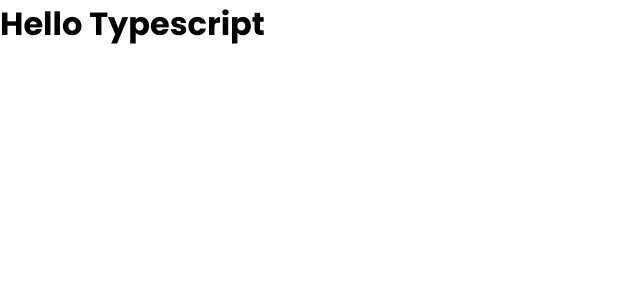
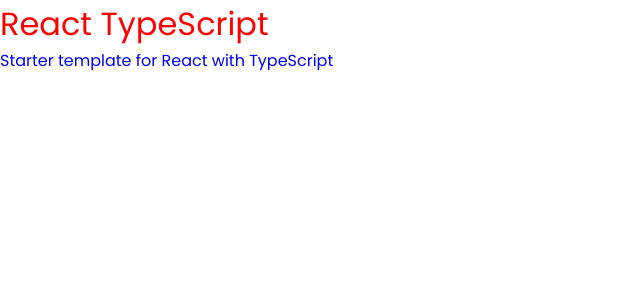
Before and after one commit to FrontEndDevo/Knowledge-Quiz-App, a React (Vite) app: page / in a window 1280 px wide. Shown: the top 300 px of the page, without its empty margins (0-640 px from the left). Built offline with nearby package versions, Linux system fonts and the light colour scheme.

Commit message:
Add Main component and styles to App.tsx

```diff
--- a/src/App.tsx
+++ b/src/App.tsx
@@ -1,7 +1,9 @@
+import Main from "./components/Main";
+
 const App = () => {
   return (
     <>
-      <h1>Hello Typescript</h1>
+      <Main />
     </>
   );
 };
--- /dev/null
+++ b/src/components/Main.module.scss
@@ -0,0 +1,10 @@
+.main {
+  h1 {
+    color: red;
+    font-weight: 400;
+    font-size: 2rem;
+  }
+  p {
+    color: blue;
+  }
+}
--- /dev/null
+++ b/src/components/Main.tsx
@@ -0,0 +1,11 @@
+import classes from "./Main.module.scss";
+const Main = () => {
+  return (
+    <section className={classes.main}>
+      <h1>React TypeScript</h1>
+      <p>Starter template for React with TypeScript</p>
+    </section>
+  );
+};
+
+export default Main;
```
